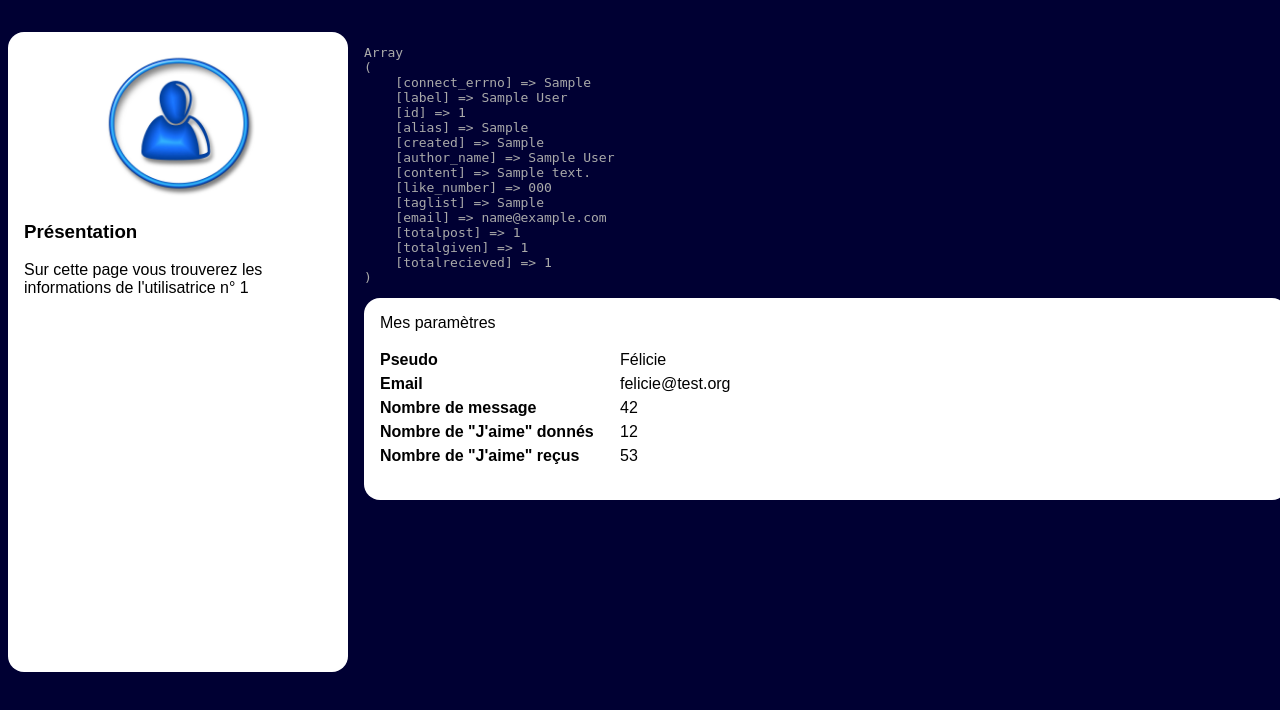
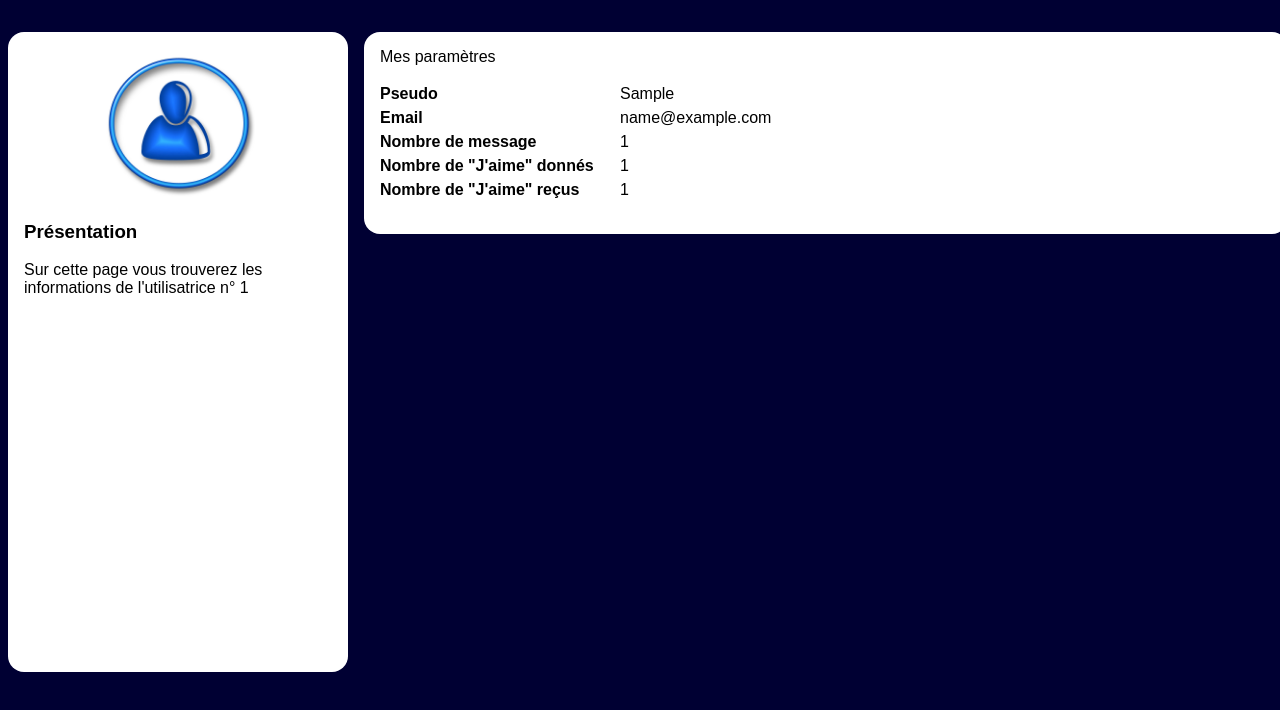
Before and after one commit to adatechschool/project-collectif---reseau-social-php-poulets-hyper-puissants-cl-ev-cg, a PHP site: page /settings.php?user_id=1 in a window 1280 px wide. Shown: the part 90-800 px from the top of the page. Run offline with PHP 8.4, Linux system fonts and the light colour scheme; tables that the repository leaves empty or names only in its code hold one stand-in row (values such as "Sample post").

Commit message:
Feat : page settings fini

```diff
--- a/settings.php
+++ b/settings.php
@@ -75,21 +75,21 @@
                  * Etape 4: à vous de jouer
                  */
                 //@todo: afficher le résultat de la ligne ci dessous, remplacer les valeurs ci-après puiseffacer la ligne ci-dessous
-                echo "<pre>" . print_r($user, 1) . "</pre>";
-                ?>
+/*                 echo "<pre>" . print_r($user, 1) . "</pre>";
+ */                ?>
                 <article class='parameters'>
                     <h3>Mes paramètres</h3>
                     <dl>
                         <dt>Pseudo</dt>
-                        <dd>Félicie</dd>
+                        <dd><?php echo($user['alias']) ?></dd>
                         <dt>Email</dt>
-                        <dd>felicie@test.org</dd>
+                        <dd><?php echo($user['email']) ?></dd>
                         <dt>Nombre de message</dt>
-                        <dd>42</dd>
+                        <dd><?php echo($user['totalpost']) ?> </dd>
                         <dt>Nombre de "J'aime" donnés </dt>
-                        <dd>12</dd>
+                        <dd><?php echo($user['totalgiven']) ?></dd>
                         <dt>Nombre de "J'aime" reçus</dt>
-                        <dd>53</dd>
+                        <dd><?php echo($user['totalrecieved']) ?></dd>
                     </dl>
 
                 </article>
```
